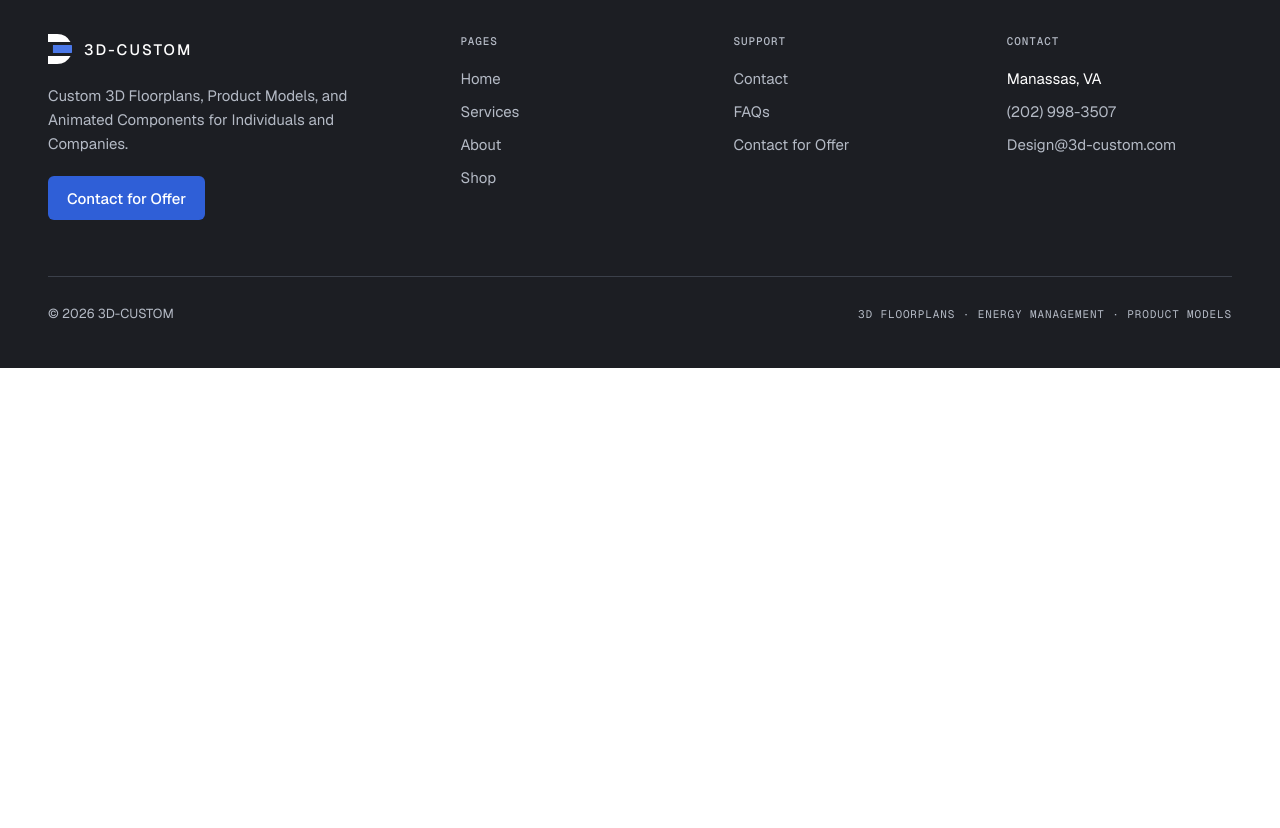
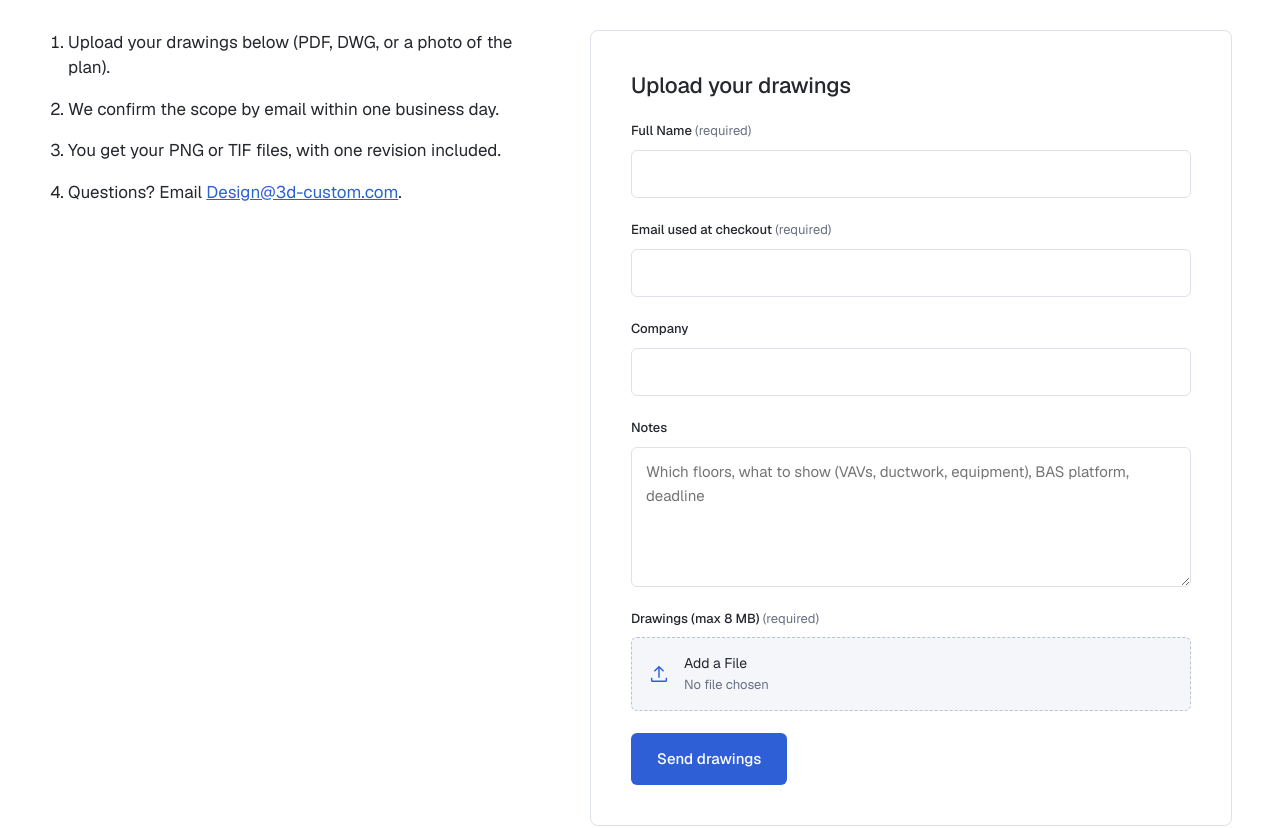
Before and after one commit to linesmasr-lab/3d-custom, a React (Vite) app: page /order-received in a window 1280 px wide. Shown: the part 540-1368 px from the top of the page. Before the commit the page ends 908 px from the top, so only its background shows below. Built offline with nearby package versions, Linux system fonts and the light colour scheme.

Commit message:
Add files via upload

```diff
--- a/src/App.jsx
+++ b/src/App.jsx
@@ -10,6 +10,7 @@ import Faqs from './pages/Faqs.jsx'
 import Shop from './pages/Shop.jsx'
 import Work from './pages/Work.jsx'
 import ContactForOffer from './pages/ContactForOffer.jsx'
+import OrderReceived from './pages/OrderReceived.jsx'
 import NotFound from './pages/NotFound.jsx'
 
 // TEMPORARY: these pages don't exist yet, so their links forward to the
@@ -37,6 +38,7 @@ function App() {
         <Route path="/faqs" element={<Faqs />} />
         <Route path="/shop" element={<Shop />} />
         <Route path="/contact-for-offer" element={<ContactForOffer />} />
+        <Route path="/order-received" element={<OrderReceived />} />
         {temporaryRedirects.map(({ from, to }) => (
           <Route key={from} path={from} element={<Navigate to={to} replace />} />
         ))}
--- /dev/null
+++ b/src/pages/OrderReceived.css
@@ -0,0 +1,24 @@
+/* ---------- Order received (after Stripe checkout) ---------- */
+.order-page__grid {
+  display: grid;
+  grid-template-columns: minmax(0, 1fr) minmax(0, 1.3fr);
+  gap: 48px;
+  align-items: start;
+}
+
+.order-page__steps {
+  display: flex;
+  flex-direction: column;
+  gap: 16px;
+  margin: 0;
+  padding-left: 20px;
+  font-size: 17px;
+  line-height: 1.5;
+}
+
+@media (max-width: 860px) {
+  .order-page__grid {
+    grid-template-columns: minmax(0, 1fr);
+    gap: 32px;
+  }
+}
--- /dev/null
+++ b/src/pages/OrderReceived.jsx
@@ -0,0 +1,111 @@
+import { useSearchParams } from 'react-router-dom';
+import FileUpload from '../components/FileUpload/FileUpload.jsx';
+import { useNetlifyForm } from '../hooks/useNetlifyForm.js';
+import { FormError, FormSuccess, Honeypot } from '../components/FormStatus/FormStatus.jsx';
+import { siteInfo } from '../siteInfo.js';
+import './OrderReceived.css';
+
+const required = <span className="form-hint">(required)</span>;
+
+// Stripe sends buyers here with ?plan=standard|large|equipment
+const plans = {
+  standard: '3D Floor Plan - Standard Floor',
+  large: '3D Floor Plan - Large or Complex Floor',
+  equipment: '3D Equipment Graphic',
+};
+
+const steps = [
+  'Upload your drawings below (PDF, DWG, or a photo of the plan).',
+  'We confirm the scope by email within one business day.',
+  'You get your PNG or TIF files, with one revision included.',
+];
+
+function OrderReceived() {
+  const [searchParams] = useSearchParams();
+  const plan = plans[searchParams.get('plan')] ?? '';
+  const orderForm = useNetlifyForm('paid-order', '3D-CUSTOM: new paid order - drawings uploaded');
+
+  return (
+    <main className="page order-page">
+      <section className="page-hero blueprint">
+        <div className="container page-hero__grid page-hero__grid--single">
+          <div className="page-hero__copy">
+            <p className="eyebrow">Payment received</p>
+            <h1 className="page-title">Thank you for your order</h1>
+            <p className="page-lead">
+              {plan ? `You ordered: ${plan}. ` : ''}
+              A receipt is on its way to your email. Now send us your drawings so we
+              can start.
+            </p>
+          </div>
+        </div>
+      </section>
+
+      <section className="page-section">
+        <div className="container order-page__grid">
+          <ol className="order-page__steps">
+            {steps.map((step) => (
+              <li key={step}>{step}</li>
+            ))}
+            <li>
+              Questions? Email <a href={`mailto:${siteInfo.email}`}>{siteInfo.email}</a>.
+            </li>
+          </ol>
+
+          {orderForm.status === 'success' ? (
+            <FormSuccess onReset={orderForm.reset} />
+          ) : (
+            <form
+              className="form-card"
+              name="paid-order"
+              method="post"
+              encType="multipart/form-data"
+              onSubmit={orderForm.handleSubmit}
+            >
+              <Honeypot />
+              <h2 className="form-card__title">Upload your drawings</h2>
+              <input type="hidden" name="Plan" value={plan} />
+
+              <label className="form-field">
+                <span className="form-label">Full Name {required}</span>
+                <input type="text" name="Name" autoComplete="name" required />
+              </label>
+
+              <label className="form-field">
+                <span className="form-label">Email used at checkout {required}</span>
+                <input type="email" name="Email" autoComplete="email" required />
+              </label>
+
+              <label className="form-field">
+                <span className="form-label">Company</span>
+                <input type="text" name="Company" autoComplete="organization" />
+              </label>
+
+              <label className="form-field">
+                <span className="form-label">Notes</span>
+                <textarea
+                  name="Notes"
+                  placeholder="Which floors, what to show (VAVs, ductwork, equipment), BAS platform, deadline"
+                />
+              </label>
+
+              <FileUpload name="File Upload" label="Drawings (max 8 MB)" required />
+
+              <FormError error={orderForm.error} />
+
+              <button
+                type="submit"
+                className="btn btn--primary form-submit"
+                disabled={orderForm.status === 'sending'}
+              >
+                {orderForm.status === 'sending' ? 'Sending…' : 'Send drawings'}
+              </button>
+            </form>
+          )}
+        </div>
+      </section>
+    </main>
+  );
+}
+
+export default OrderReceived;
--- a/src/pages/Shop.css
+++ b/src/pages/Shop.css
@@ -86,8 +86,8 @@
   opacity: 1;
 }
 
-.shop-product:hover .shop-product__image:not(.shop-product__hover),
-.shop-product:focus-visible .shop-product__image:not(.shop-product__hover) {
+.shop-product--swap:hover .shop-product__image:not(.shop-product__hover),
+.shop-product--swap:focus-visible .shop-product__image:not(.shop-product__hover) {
   opacity: 0;
 }
 
@@ -137,3 +137,13 @@
     padding-top: 40px;
   }
 }
+
+.shop-product__detail {
+  font-size: 14px;
+  color: var(--c-text-2);
+}
+
+.shop__note {
+  margin: 32px 0 0;
+  color: var(--c-text-2);
+}
--- a/src/pages/Shop.jsx
+++ b/src/pages/Shop.jsx
@@ -1,20 +1,42 @@
 import { Link, useSearchParams } from 'react-router-dom';
 import floorplanImage from '../assets/pages/shop-floorplan.webp';
 import floorplanHoverImage from '../assets/pages/shop-floorplan-hover.webp';
+import largeFloorImage from '../assets/work/office-vav.webp';
+import equipmentImage from '../assets/work/boiler.webp';
 import './Shop.css';
 
 const categories = [
-  { slug: '3d-floorplan', label: '3d Floorplan' },
+  { slug: '3d-floorplan', label: '3D Floorplans' },
+  { slug: 'equipment', label: 'Equipment Graphics' },
 ];
 
+// Each product opens its Stripe payment link. After paying, Stripe sends the
+// customer to /order-received, where they upload their drawings.
 const products = [
   {
-    title: 'Custom 3D Floorplan Design',
-    price: 'from $100.00',
-    to: '/shop/p/custom-3d-floorplan-designer',
+    title: '3D Floor Plan - Standard Floor',
+    price: '$195 per floor',
+    detail: 'Up to about 25,000 sq ft. Delivered in 3 business days, one revision included.',
+    href: 'https://buy.stripe.com/6oUbJ23JH5qE9us9uag7e00',
     category: '3d-floorplan',
     image: floorplanImage,
     hoverImage: floorplanHoverImage,
+  },
+  {
+    title: '3D Floor Plan - Large or Complex Floor',
+    price: '$295 per floor',
+    detail: 'Large, irregular or highly detailed floors. One revision included.',
+    href: 'https://buy.stripe.com/8x214o3JH4mAgWU8q6g7e01',
+    category: '3d-floorplan',
+    image: largeFloorImage,
+  },
+  {
+    title: '3D Equipment Graphic',
+    price: '$60 per graphic',
+    detail: 'AHU, VAV box, boiler, chiller, pump and similar, ready for live points.',
+    href: 'https://buy.stripe.com/5kQaEY94106k7mk5dUg7e02',
+    category: 'equipment',
+    image: equipmentImage,
   },
 ];
 
@@ -61,7 +83,11 @@ function Shop() {
 
           <div className="shop__grid">
             {visibleProducts.map((product) => (
-              <Link className="shop-product" to={product.to} key={product.to}>
+              <a
+                className={`shop-product${product.hoverImage ? ' shop-product--swap' : ''}`}
+                href={product.href}
+                key={product.href}
+              >
                 <div className="shop-product__media">
                   <img
                     className="shop-product__image"
@@ -70,6 +96,7 @@ function Shop() {
                     width="1000"
                     height="477"
                   />
+                  {product.hoverImage && (
                     <img
                       className="shop-product__image shop-product__hover"
                       src={product.hoverImage}
@@ -78,17 +105,24 @@ function Shop() {
                       height="502"
                       loading="lazy"
                     />
+                  )}
                 </div>
                 <div className="shop-product__body">
                   <span className="shop-product__title">{product.title}</span>
                   <span className="shop-product__price">{product.price}</span>
+                  <span className="shop-product__detail">{product.detail}</span>
                   <span className="shop-product__link">
-                    View product <span aria-hidden="true">→</span>
+                    Buy now <span aria-hidden="true">→</span>
                   </span>
                 </div>
-              </Link>
+              </a>
             ))}
           </div>
+
+          <p className="shop__note">
+            Not sure which one fits? <Link to="/contact-for-offer">Send us your plan</Link> and
+            we will quote it, or get your first floor plan free.
+          </p>
 
           {visibleProducts.length === 0 && (
             <div className="shop__empty">
```
Also changed, not shown: public/__forms.html (+11 -0 lines). Lines whose indentation alone changed are shown as unchanged.
